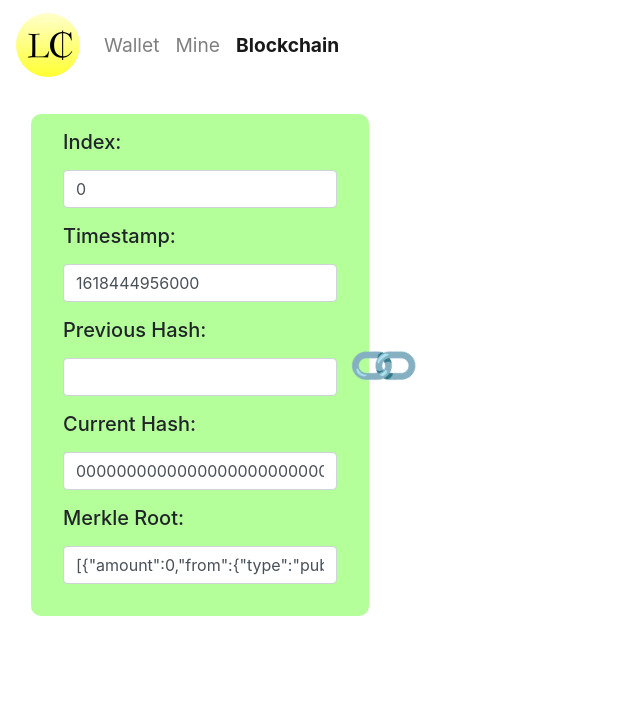
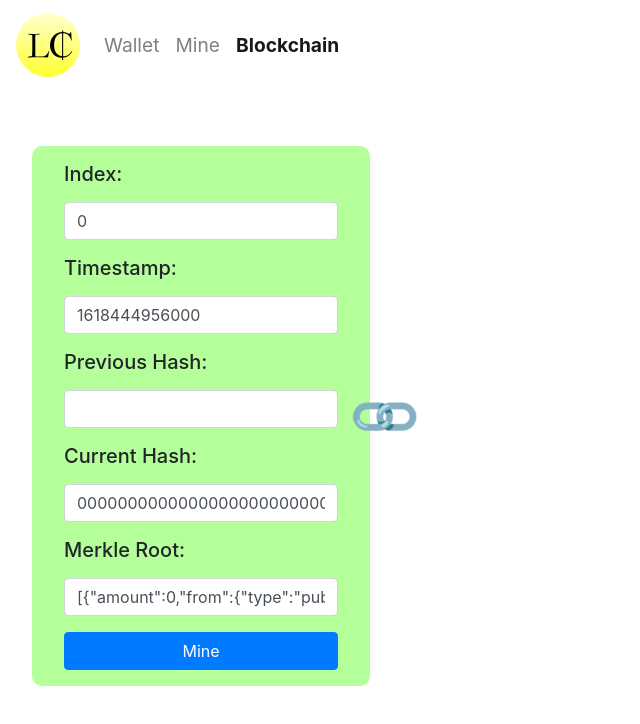
Before and after one commit to lbragile/LibraCoin, a React (Create React App) app: page /LibraCoin/blockchain in a window 1280 px wide. Shown: the top 724 px of the page, without its empty margins (0-640 px from the left). Built offline with nearby package versions, Linux system fonts and the light colour scheme.

Commit message:
fixed mining block output to show current info. Need to work on Merkle root (transactions) and mining after altering a blockchain block

```diff
--- a/src/components/Block/Block.css
+++ b/src/components/Block/Block.css
@@ -6,10 +6,6 @@
 
 .block-background {
   border-radius: 10px;
-  display: flex;
-  flex-direction: column;
-  justify-content: center;
-  align-items: center;
   padding: 1rem 2rem;
 }
 
--- a/src/components/Block/BlockUI.tsx
+++ b/src/components/Block/BlockUI.tsx
@@ -1,6 +1,6 @@
 import React from "react";
 
-import { Form } from "react-bootstrap";
+import { Button, Form } from "react-bootstrap";
 
 import "./Block.css";
 import { Block } from "./block_class";
@@ -43,6 +43,12 @@ export default function BlockUI({ block, useChain }: { block: Block; useChain: b
           </Form.Label>
           <Form.Control type="text" defaultValue={JSON.stringify(block.transactions)} />
         </Form.Group>
+
+        {useChain && (
+          <Button variant="primary" block>
+            Mine
+          </Button>
+        )}
       </Form>
 
       {useChain && <div className="chain-link">🔗</div>}
--- /dev/null
+++ b/src/components/Chain/Chain.css
@@ -0,0 +1,8 @@
+#blockchain {
+  overflow: auto;
+  white-space: nowrap;
+  display: flex;
+  flex-direction: row;
+  margin-left: 2rem;
+  width: 95%;
+}
--- a/src/components/Chain/ChainUI.tsx
+++ b/src/components/Chain/ChainUI.tsx
@@ -1,19 +1,17 @@
-import React, { useEffect } from "react";
+import React from "react";
 import BlockUI from "../Block/BlockUI";
 import { Block } from "../Block/block_class";
 import NavbarUI from "../Navbar/NavbarUI";
 import { Chain } from "./chain_class";
 
+import "./Chain.css";
+
 export default function ChainUI(): JSX.Element {
-  useEffect(() => {
-    console.log(Chain.instance.blockChain);
-  }, []);
-
   return (
     <div>
       <NavbarUI />
 
-      <div className="container-fluid mx-3 row">
+      <div className="my-5" id="blockchain">
         {Chain.instance.blockChain.map((block: Block) => {
           return <BlockUI block={block} useChain={true} key={Math.random()} />;
         })}
--- a/src/components/Mine/MineUI.tsx
+++ b/src/components/Mine/MineUI.tsx
@@ -11,6 +11,7 @@ export default function MineUI(): JSX.Element {
   const [solution, setSolution] = useState<string>("");
   const [target, setTarget] = useState<string>("");
   const [isValid, setIsValid] = useState<boolean>(false);
+  const [showBtn, setShowBtn] = useState<boolean>(true);
   const origNonce = useRef<number>();
 
   async function createTarget(numZeros: number): Promise<string> {
@@ -26,6 +27,7 @@ export default function MineUI(): JSX.Element {
   }
 
   async function handleMine() {
+    setShowBtn(true);
     setIsValid(false);
     origNonce.current = Math.round(Math.random() * 1e6);
     const numZeros = Math.round(Math.random()) + 2;
@@ -80,8 +82,15 @@ export default function MineUI(): JSX.Element {
         </div>
 
         <div id="mined-block" className={"col-6 " + (isValid ? "valid-block" : "invalid-block")}>
-          {isValid && (
-            <Button variant="success" id="mine-add-block" onClick={() => Chain.instance.addBlock(solution, [])}>
+          {isValid && showBtn && (
+            <Button
+              variant="success"
+              id="mine-add-block"
+              onClick={() => {
+                Chain.instance.addBlock(solution, []);
+                setShowBtn(false);
+              }}
+            >
               +
             </Button>
           )}
@@ -89,7 +98,7 @@ export default function MineUI(): JSX.Element {
             <Form.Label>
               <h5>Index:</h5>
             </Form.Label>{" "}
-            <Form.Control type="number" defaultValue={Chain.instance.lastBlock.index + 1} disabled={true} />
+            <Form.Control type="number" defaultValue={solution && Chain.instance.lastBlock.index + 1} disabled={true} />
           </Form.Group>
           <Form.Group>
             <Form.Label>
@@ -101,7 +110,7 @@ export default function MineUI(): JSX.Element {
             <Form.Label>
               <h5>Previous Hash:</h5>
             </Form.Label>
-            <Form.Control type="text" defaultValue={Chain.instance.lastBlock.currHash} disabled={true} />
+            <Form.Control type="text" defaultValue={solution && Chain.instance.lastBlock.currHash} disabled={true} />
           </Form.Group>
           <Form.Group>
             <Form.Label>
```
